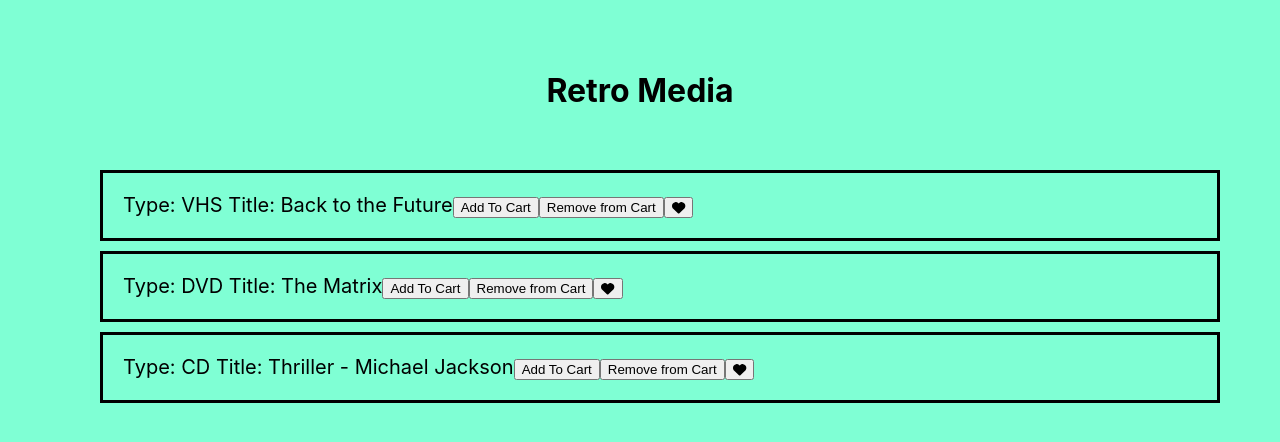
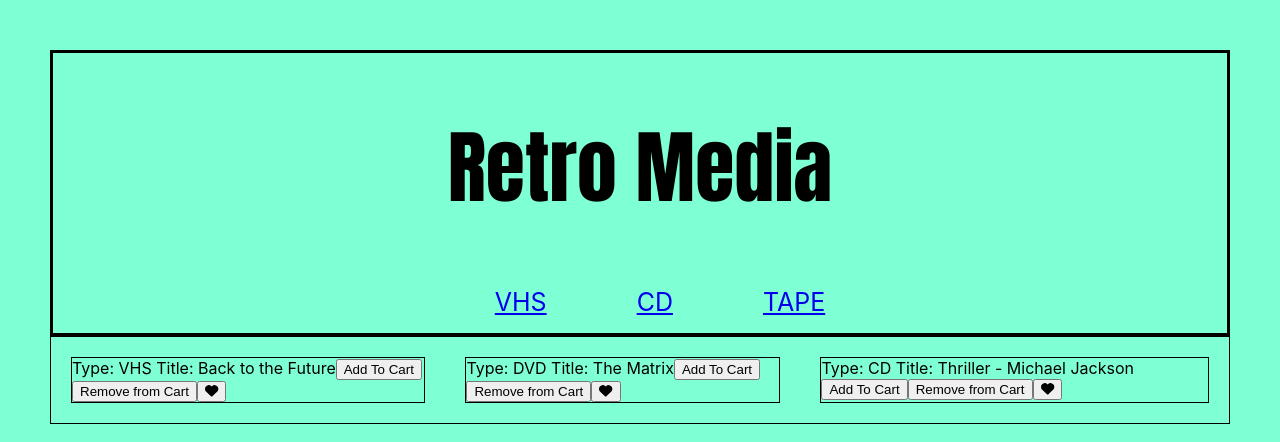
Before and after one commit to Mohamed-Ahlam/retro-media, a React (Create React App) app: page / in a window 1280 px wide. Shown: the top 442 px of the page. Built offline with nearby package versions, Linux system fonts and the light colour scheme.

Commit message:
adding routes and added some css

```diff
--- a/package.json
+++ b/package.json
@@ -16,6 +16,7 @@
     "express": "^4.19.2",
     "react": "^18.2.0",
     "react-dom": "^18.2.0",
+    "react-router-dom": "^6.23.0",
     "react-scripts": "5.0.1",
     "web-vitals": "^2.1.4"
   },
--- a/src/App.css
+++ b/src/App.css
@@ -4,21 +4,43 @@
   padding: 50px;
 }
 
+.header{
+  border:3px solid black;
+  /* border-bottom: 50px; */
+}
+
 .title{
   text-align: center;
   margin-bottom: 60px;
+  border-top:50px;
+  font-size: 40px;
+  font-family: Impact, Haettenschweiler, 'Arial Narrow Bold', sans-serif;
 }
 
 ul{
+  text-align: center;
   list-style-type: none;
+
 }
 
 li{
-  border: 1mm solid black;
-  padding: 20px;
-  margin: 10px;
+  padding: 5px;
+  margin: 40px;
+  display: inline;
 }
 
 li a{
-  font-size: 20px;
+  font-size: 25px;
 }
+
+.flexBox{
+  display: flex;
+  border: 1px solid black;
+
+}
+
+.box{
+  border: 1px solid black;
+  margin:20px;
+
+}
--- a/src/App.js
+++ b/src/App.js
@@ -1,6 +1,7 @@
 import {useState} from "react";
 import "./App.css";
 import MediaList from "./components/MediaList"
+import Header from "./components/Header"
 
 // import the library
 import { library } from '@fortawesome/fontawesome-svg-core'
@@ -9,6 +10,11 @@
 import { fab } from '@fortawesome/free-brands-svg-icons'
 import { fas } from '@fortawesome/free-solid-svg-icons'
 import { far } from '@fortawesome/free-regular-svg-icons'
+
+//import router
+import {BrowserRouter} from 'react-router-dom';
+import {Routes, Route, Link} from 'react-router-dom'
+
 
 
 function App() {
@@ -33,27 +39,27 @@
 
 const addToCart = (item) =>{
   setCart([...cart,item])
-
-console.log(`added ${item.title} ${cart.length+1}  to cart`)
+console.log(`added ${item.title} ${cart.length}  to cart`)
 }
 
 const removeFromCart = (item) =>{
-  setCart(cart.filter((item)=> item))
-
-console.log(`removed ${item.title} ${cart.length-1} to cart`)
+  setCart(cart.filter((removeItem)=> removeItem))
+console.log(`removed ${item.title} ${cart.length} to cart`)
 }
 
+const [favorite, setFavorite] = useState([])
 
+const addToFavorite = (item) =>{
+  setFavorite([...favorite,item])
+console.log(`added ${item.title} to favorite`)
+}
 
 return (
     <div>
 
-    <div className="title">
-    <h1>Retro Media</h1>
-    </div>
+    <Header/>
 
-
-    <MediaList listOfItems = {listOfItems} addToCart={addToCart} removeFromCart={removeFromCart} />
+    <MediaList listOfItems = {listOfItems} addToCart={addToCart} removeFromCart={removeFromCart} addToFavorite={addToFavorite}/>
 
     </div>
 
--- /dev/null
+++ b/src/components/Header.js
@@ -0,0 +1,28 @@
+import React from "react";
+import Vhs from "./Vhs";
+
+function Header(){
+
+    return(
+
+        <div className="header">
+
+            <div className="title">
+                <h1>Retro Media</h1>
+            </div>
+
+            <nav >
+                <ul className="navBar">
+                    <li><a href="./components/Vhs" className="navItem">VHS</a></li>
+                    <li><a href="./components/Cd" className="navItem">CD</a></li>
+                    <li><a href="./components/Tape" className="navItem">TAPE</a></li>
+                </ul>
+            </nav>
+
+            {/* <Vhs/> */}
+
+        </div>
+    )
+}
+
+export default Header;
--- a/src/components/MediaItem.js
+++ b/src/components/MediaItem.js
@@ -4,14 +4,16 @@
 function MediaItem(props){
 
     return (
-        <li>
+        <div className='box'>
             <a>Type: {props.item.type} Title: {props.item.title}</a>
             <button onClick={() => props.addToCart(props.item)}>Add To Cart</button>
+
             <button onClick={() => props.removeFromCart(props.item)}>Remove from Cart</button>
-            <button class="btn">
+
+            <button onClick={() => props.addToFavorite(props.item)}>
             <FontAwesomeIcon icon="fa-solid fa-heart" />
             </button>
-        </li>
+        </div>
     )
 }
 
--- a/src/components/MediaList.js
+++ b/src/components/MediaList.js
@@ -3,15 +3,19 @@
 
 function MediaList(props){
 
-    const {listOfItems, addToCart, removeFromCart} = props
+    const {listOfItems, addToCart, removeFromCart, addToFavorite} = props
 
     return (
-        <>
-       <ul >
-        {listOfItems.map((item) => <MediaItem key={item.id} item={item} addToCart={addToCart} removeFromCart={removeFromCart} />)}
-       </ul>
+        <div className='flexBox'>
+       {/* <ul >
+        {listOfItems.map((item) => <MediaItem key={item.id} item={item} addToCart={addToCart} removeFromCart={removeFromCart} addToFavorite={addToFavorite}/>)}
+       </ul> */}
 
-        </>
+
+        {listOfItems.map((item) => <MediaItem key={item.id} item={item} addToCart={addToCart} removeFromCart={removeFromCart} addToFavorite={addToFavorite}/>)}
+
+
+        </div>
     );
 
 }
--- /dev/null
+++ b/src/components/Vhs.js
@@ -0,0 +1,9 @@
+import React from "react";
+
+function Vhs(){
+    return (
+        <h1>VHS PAGE</h1>
+    )
+}
+
+export default Vhs;
--- a/src/index.js
+++ b/src/index.js
@@ -3,11 +3,15 @@
 import './index.css';
 import App from './App';
 import reportWebVitals from './reportWebVitals';
+import { BrowserRouter } from 'react-router-dom';
 
 const root = ReactDOM.createRoot(document.getElementById('root'));
 root.render(
   <React.StrictMode>
-    <App />
+    <BrowserRouter>
+      <App />
+    </BrowserRouter>
+
   </React.StrictMode>
 );
 
```
Also changed, not shown: 1 other file (tests, documents, lock files or other folders).
